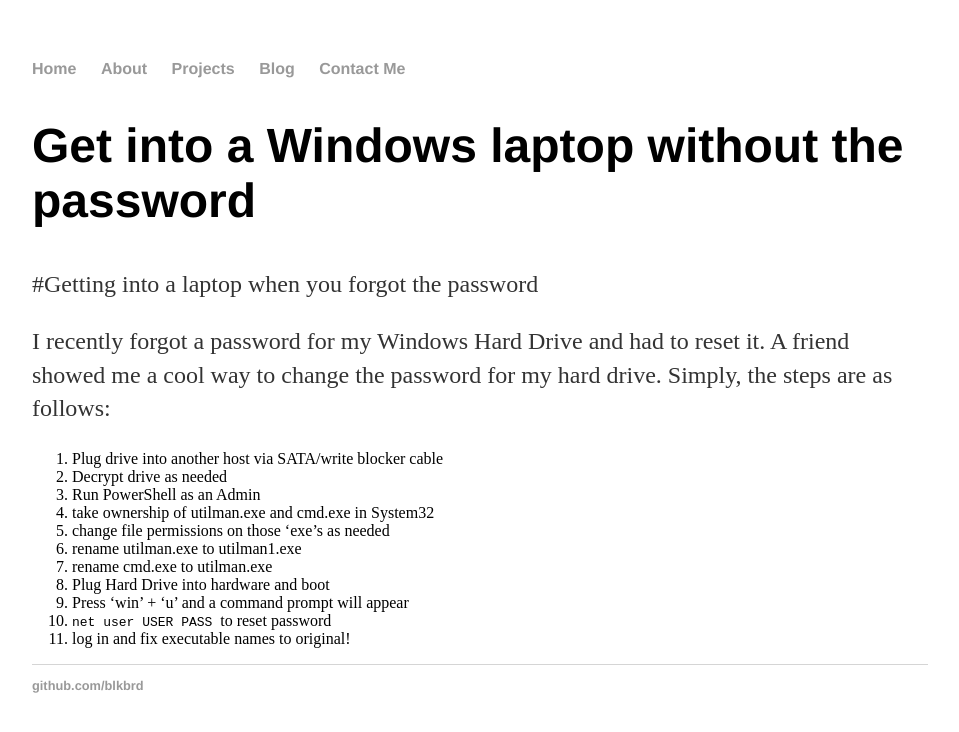
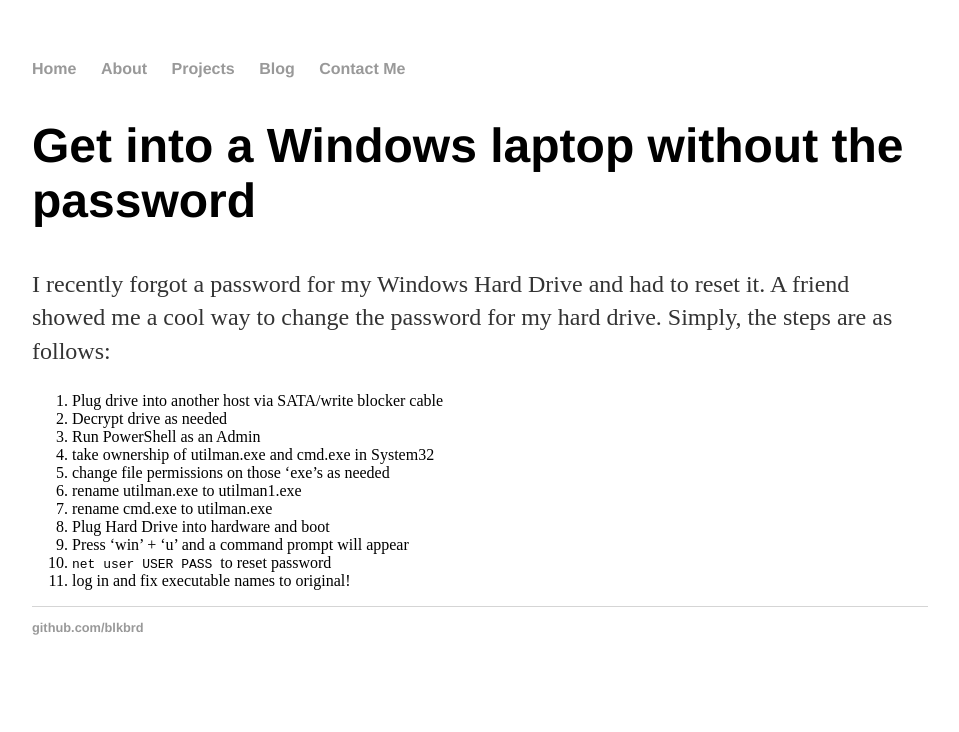
Before and after one commit to blkbrd/blkbrd.github.io, a Jekyll site: the page built from _posts/2017-09-22-get-into-lcoked-box.md, in a window 1280 px wide. Shown: the top 732 px of the page, without its empty margins (160-1119 px from the left). Built offline with Jekyll 4.4.1, drawn with Linux system fonts in a browser that asks for light colours.

```diff
--- a/_posts/2017-09-22-get-into-lcoked-box.md
+++ b/_posts/2017-09-22-get-into-lcoked-box.md
@@ -1,9 +1,8 @@
 ---
 layout: post
 title: "Get into a Windows laptop without the password"
-date: 2017-06-23
+date: 2017-09-22
 ---
-#Getting into a laptop when you forgot the password
 
 I recently forgot a password for my Windows Hard Drive and had to reset it.
 A friend showed me a cool way to change the password for my hard drive.
```
